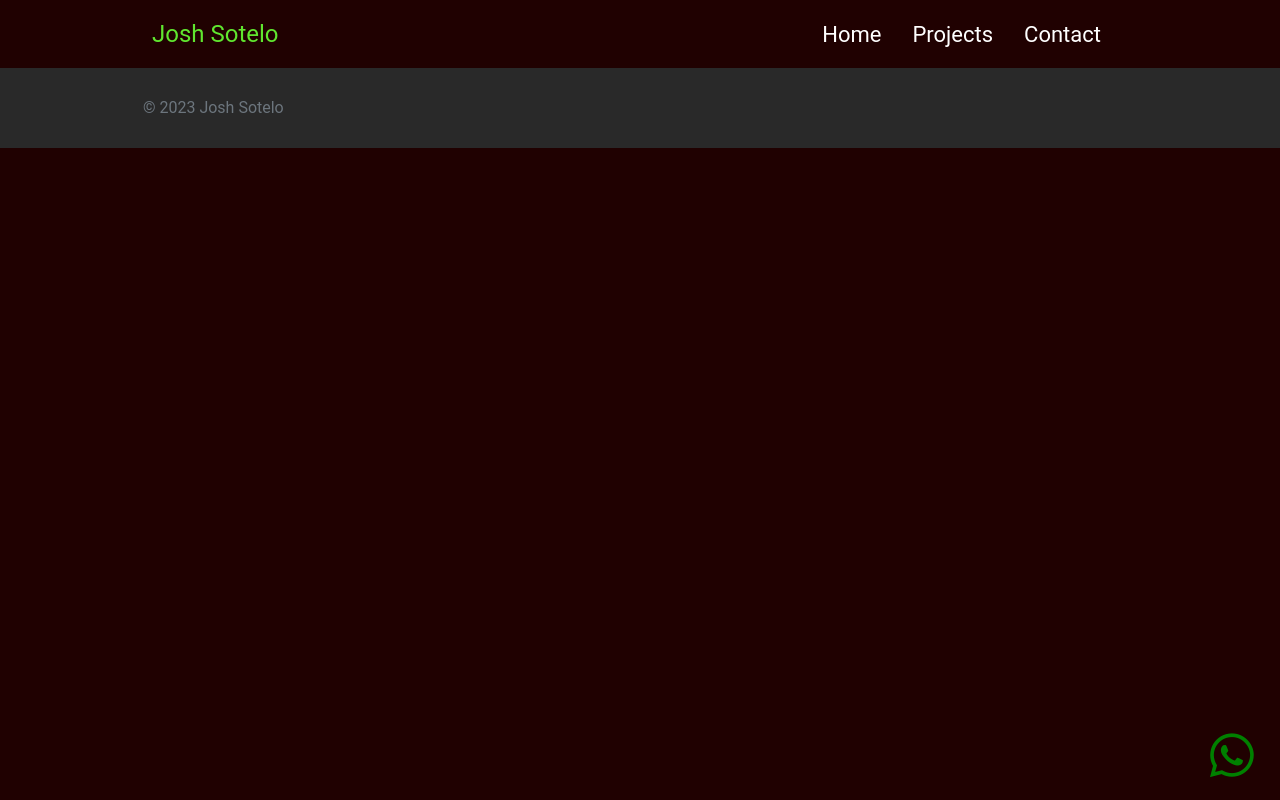
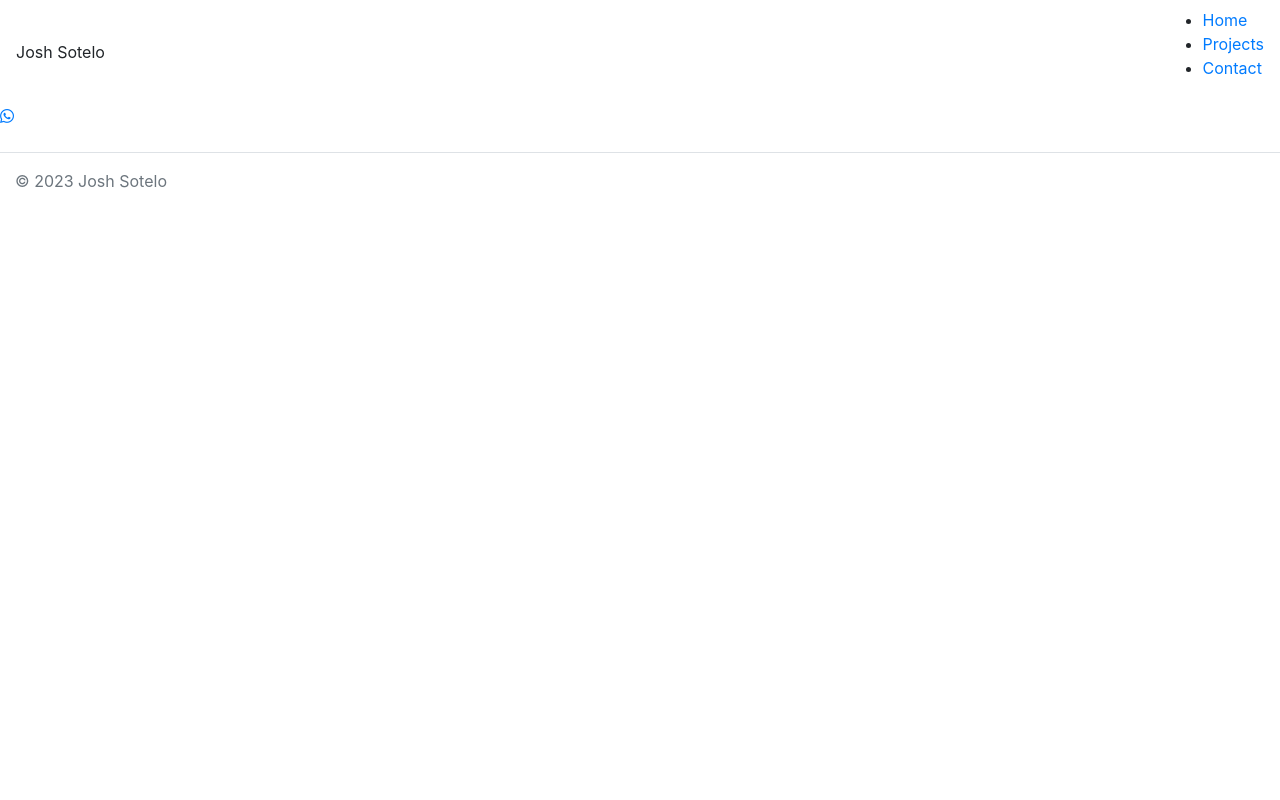
Before and after one commit to abrilzacarias/ToDoList-Flask, a Flask app: template templates/base.html in a window 1280 px wide. Run offline with Flask 3, Linux system fonts and the light colour scheme; the template is opened without the code that fills it, so the values that code supplies are empty; some libraries are stand-ins or nearby versions.

Commit message:
abril la mas linda del mundo

```diff
--- a/static/styles/base.css
+++ /dev/null
@@ -1,186 +0,0 @@
-* {
-    font-family: 'Roboto', sans-serif;
-    box-sizing: border-box;
-}
-
-body {
-    margin: 0;
-    padding: 0;
-    background-color: rgb(32, 1, 1);
-}
-
-#nav01 button {
-    border: none;
-    background-color: transparent;
-}
-
-.fa-whatsapp::before {
-    height: 50px;
-    width: 50px;
-    font-size: 50px;
-    color: green;
-    text-decoration: none;
-}
-
-#link-whatsapp a {
-    height: 50px;
-    width: 50px;
-}
-
-#link-whatsapp:active,
-#link-whatsapp:hover {
-    text-decoration: none!important;
-}
-
-#bootstrap-overrides ul li a {
-    height: 100%;
-    font-size: 22px;
-    padding-top: 0px;
-    padding-bottom: 0px;
-    padding-right: 15px;
-}
-
-#bootstrap-overrides #footer01 {
-    background-color: #292929;
-    margin-top: 0px !important;
-    margin-bottom: 0px !important;
-    padding-top: 0px !important;
-    padding-bottom: 0px !important;
-    border-top: 0px !important;
-}
-
-#bootstrap-overrides #nav01 {
-    background-color: #0f0f0f!important;
-}
-
-.navbar {
-    display: flex;
-    justify-content: space-between;
-    align-items: center;
-    background-color: rgb(32, 1, 1);
-    color: rgb(96, 230, 47);
-    margin-left: 10%;
-    margin-right: 10%;
-}
-
-.brand-tittle {
-    font-size: 1.5rem;
-    margin: .5rem;
-}
-
-.navbar-links ul {
-    margin: 0;
-    padding: 0;
-    display: flex;
-    padding-right: 20px;
-}
-
-.navbar-links li {
-    list-style: none;
-}
-
-.navbar-links a {
-    text-decoration: none;
-    color: white;
-    padding: 1rem;
-    display: block;
-}
-
-.navbar-links a:hover {
-    background-color: rgb(48, 24, 70);
-    color: rgb(205, 222, 199);
-}
-
-.navbar-links li:hover {
-    background-color: rgb(48, 24, 70);
-}
-
-.toggle-button {
-    position: absolute;
-    top: .75rem;
-    right: 1rem;
-    display: none;
-    flex-direction: column;
-    justify-content: space-between;
-    width: 30px;
-    height: 21px;
-}
-
-.toggle-button .bar {
-    height: 3px;
-    width: 100%;
-    background-color: aliceblue;
-    border-radius: 10px;
-}
-
-#footer01 {
-    height: 80px;
-    text-align: center;
-    display: flex;
-    justify-content: center;
-    align-items: center;
-    flex-wrap: wrap;
-}
-
-#footer01 span {
-    width: 100%;
-    padding: 1rem;
-}
-
-@media (max-width: 575px) {
-    .toggle-button {
-        display: flex;
-    }
-    .navbar-links {
-        display: none;
-        width: 100%;
-    }
-    .navbar {
-        flex-direction: column;
-        align-items: flex-start;
-    }
-    .navbar-links ul {
-        width: 100%;
-        flex-direction: column;
-    }
-    .navbar-links li {
-        text-align: center;
-    }
-    .navbar-links li a {
-        padding: .5rem 1rem;
-    }
-    .navbar-links.active {
-        display: block;
-    }
-}
-
-@media (min-width: 600px) {
-    #img-logo {
-        height: 70px;
-        width: auto;
-        padding-right: 15px;
-    }
-    #bootstrap-overrides #link-whatsapp {
-        display: flex;
-        position: fixed;
-        bottom: 20px;
-        right: 20px;
-        height: 50px;
-        width: 50px;
-    }
-    #bootstrap-overrides .fa-whatsapp::before {
-        height: 50px;
-        width: 50px;
-        font-size: 50px;
-        color: green;
-        text-decoration: none;
-    }
-    #bootstrap-overrides #link-whatsapp a {
-        height: 50px;
-        width: 50px;
-    }
-    #link-whatsapp:active,
-    #link-whatsapp:hover {
-        text-decoration: none!important;
-    }
-}
--- a/static/styles/toDoList.css
+++ b/static/styles/toDoList.css
@@ -9,6 +9,7 @@ body {
     min-height: 100%;
     background-color: transparent;
     border: 0;
+
 }
 
 #header{
```
Also changed, not shown: claseActividad.py (added, +41 -0 lines), templates/index.html (+9 -10 lines).
